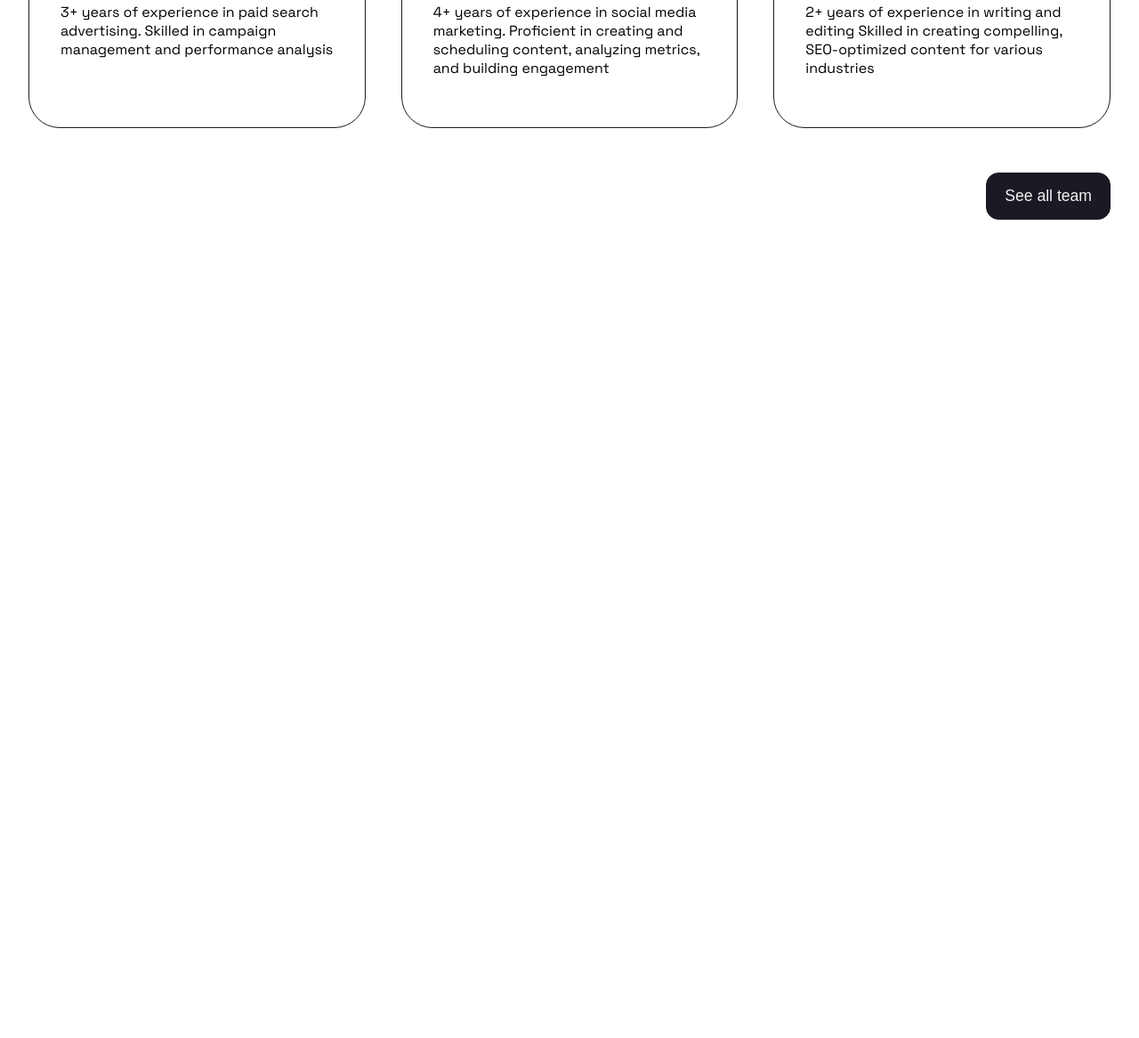
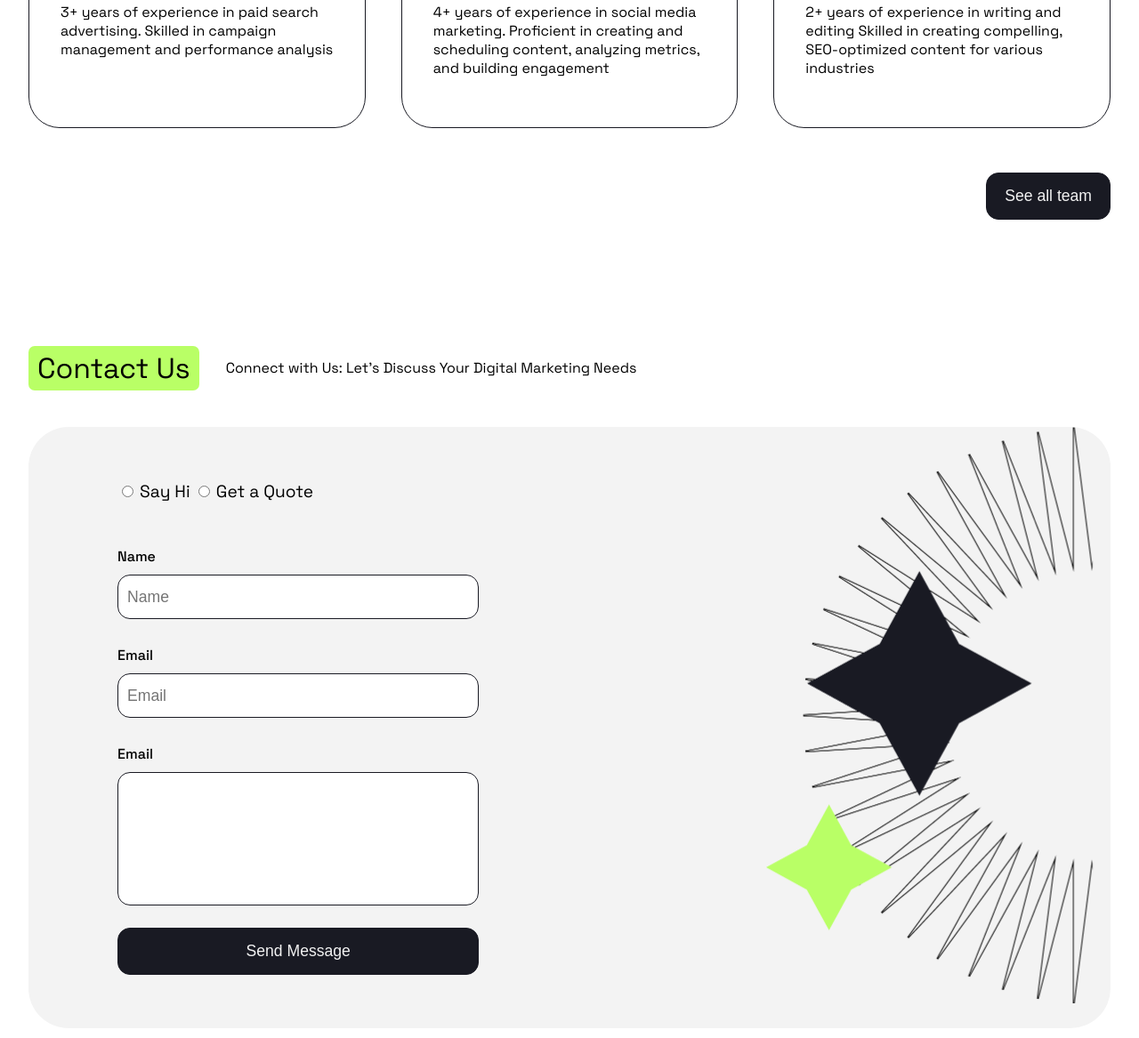
Before and after one commit to Walexz01/Positivus, a plain HTML site: page index.html in a window 1280 px wide. Shown: the part 3758-4925 px from the top of the page at 89% size. Before the commit the page ends 4095 px from the top, so only its background shows below. Drawn offline with Linux system fonts and the light colour scheme.

Commit message:
create contact page

```diff
--- a/css/style.css
+++ b/css/style.css
@@ -321,6 +321,62 @@ ul li a {
 .btn_container {
   text-align: right;
 }
+/* ================= team============== */
+.form_container {
+  background-color: var(--color--gray);
+  margin-top: 40px;
+  padding-inline: 100px;
+  padding-block: 60px;
+  border-radius: 45px;
+  display: flex;
+  position: relative;
+  justify-content: flex-start;
+  align-items: center;
+  overflow: hidden;
+}
+form {
+  width: 40%;
+}
+.radio_input label {
+  font-size: 1.2rem;
+  font-weight: normal;
+}
+.radio_input input:checked {
+  accent-color: var(--color--green);
+}
+.text_input {
+  padding-top: 20px;
+}
+.text_input .input {
+  padding-top: 30px;
+}
+.text_input input,
+.input textarea {
+  width: 100%;
+  border-radius: 14px;
+  height: 50px;
+  padding: 10px;
+  font-size: 1.1rem;
+  outline: none;
+  border: 1px solid var(--color--black);
+  margin-top: 10px;
+}
+.input textarea {
+  height: 150px;
+  resize: none;
+}
+form .btn {
+  width: 100%;
+  margin-top: 20px;
+}
+
+.form_container img {
+  width: 691px;
+  height: 648px;
+  position: absolute;
+  top: 0;
+  right: -25%;
+}
 
 /* ============= media query for width<= 1300px =========== */
 @media (width<= 1300px) {
--- a/index.html
+++ b/index.html
@@ -15,11 +15,9 @@
   <body>
     <header class="section-container">
       <nav>
-        <a href="/"
-          ><img
-            src="/assets/Logo.png"
-            alt="Positivus Logo"
-        /></a>
+        <a href="/">
+          <img src="assets/Logo.png" alt="Positivus Logo" />
+        </a>
         <ul class="navlink">
           <li>
             <a href="/about-us">About us</a>
@@ -380,7 +378,56 @@
         <div class="btn_container">
           <button class="btn black_btn">See all team</button>
         </div>
-      </div>
+      </section>
+      <!-- ================== contact section========== -->
+      <section class="section-container contact-container">
+        <div class="section_header contact_header">
+          <h2>Contact Us</h2>
+          <p>Connect with Us: Let's Discuss Your Digital Marketing Needs</p>
+        </div>
+        <div class="form_container">
+          <form action="">
+            <div class="radio_input">
+              <input
+                type="radio"
+                name="message_type"
+                id="Say_hi"
+                value="Say Hi"
+              />
+              <label for="Say Hi">Say Hi</label>
+              <input
+                type="radio"
+                name="message_type"
+                id="Get_a_quote"
+                value="Get a Quote"
+              />
+              <label for="Get a Quote">Get a Quote</label>
+            </div>
+            <div class="text_input">
+              <div class="input">
+                <label for="name">Name</label><br />
+                <input placeholder="Name" type="text" name="name" id="name" />
+              </div>
+              <div class="input">
+                <label for="email">Email</label><br />
+                <input
+                  placeholder="Email"
+                  type="email"
+                  name="email"
+                  id="email"
+                />
+              </div>
+              <div class="input">
+                <label for="message">Email</label><br />
+                <textarea name="message" id="message"></textarea>
+              </div>
+            </div>
+            <button class="btn black_btn">Send Message</button>
+          </form>
+          <div class="form_right">
+            <img src="assets/contact-right.png" alt="" />
+          </div>
+        </div>
       </section>
     </main>
   </body>
```
Also changed, not shown: assets/contact-right.png (added).
